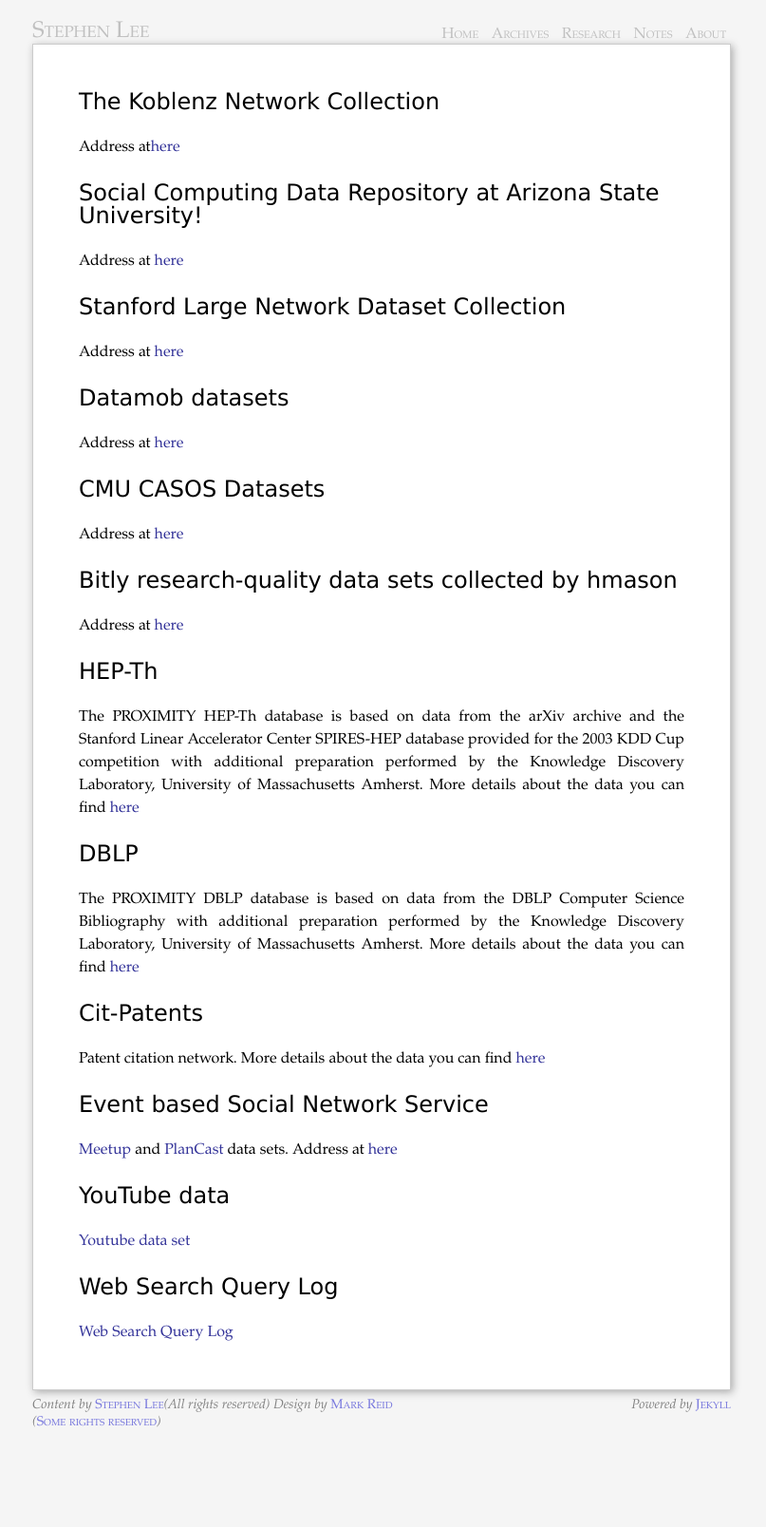
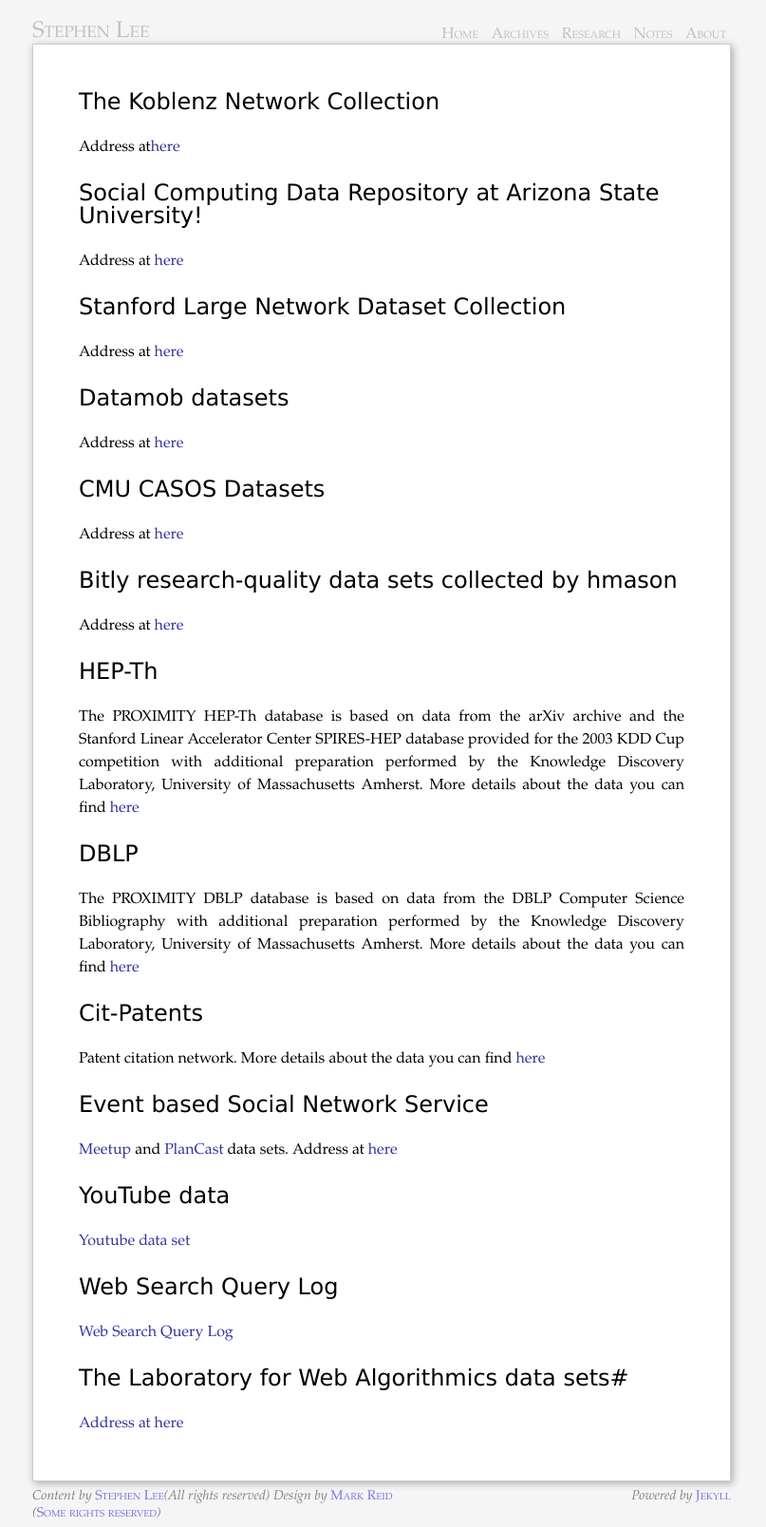
Before and after one commit to stephenLee/stephenlee.github.com, a Jekyll site: the page built from research/data/index.markdown, in a window 1280 px wide. Shown: the whole page at 95% size, without its empty margins (238-1045 px from the left). Built offline with Jekyll 4.4.1, drawn with Linux system fonts in a browser that asks for light colours; before the commit the page ends 1512 px from its top, so only the background shows below that.

Commit message:
Updated research/data/index.markdown

```diff
--- a/research/data/index.markdown
+++ b/research/data/index.markdown
@@ -41,3 +41,6 @@ Address at [here](http://www.largenetwork.org/ebsn)
 
 # Web Search Query Log #
  [Web Search Query Log](http://jeffhuang.com/search_query_logs.html)
+
+#The Laboratory for Web Algorithmics data sets#
+[Address at here](http://law.di.unimi.it/datasets.php)
```
